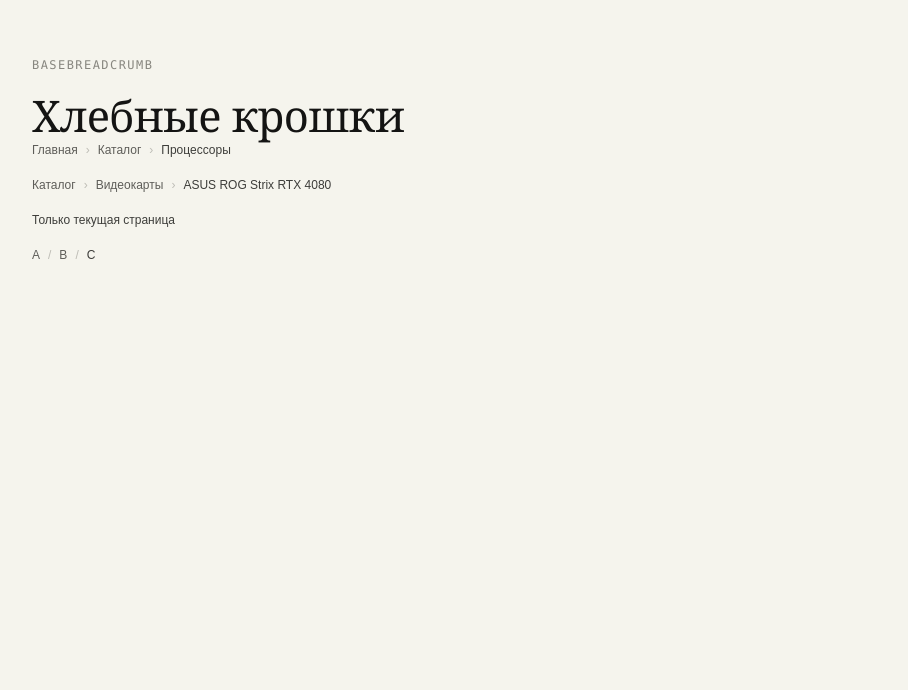
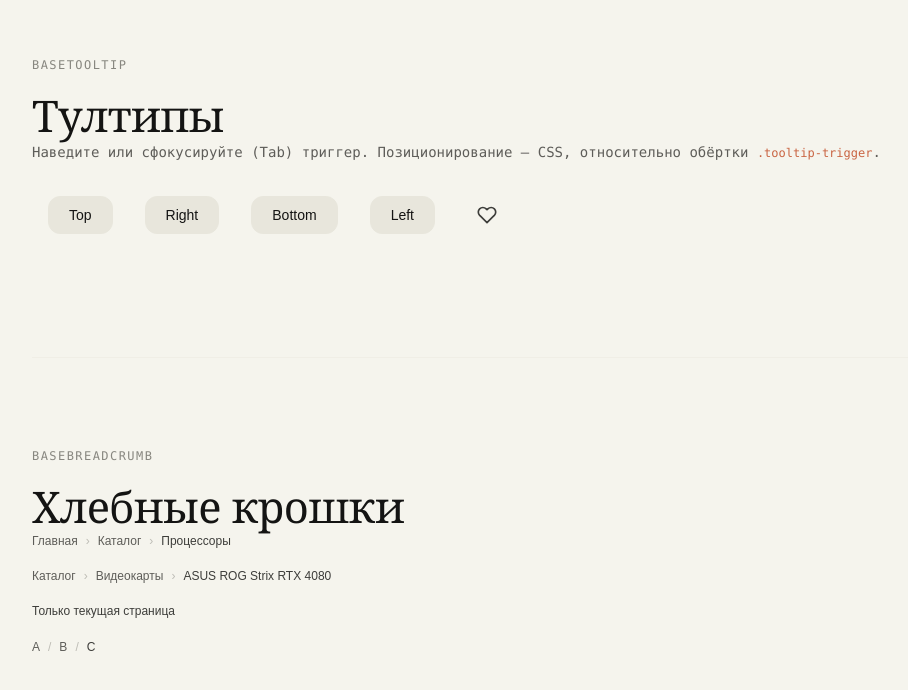
Before and after one commit to vitjaz/computer-shop-fe, a Vue app: page /ui-kit in a window 1280 px wide. Shown: the part 6129-6819 px from the top of the page, without its empty margins (40-948 px from the left). Before the commit the page ends 6484 px from the top, so only its background shows below. Built offline with nearby package versions, Linux system fonts and the light colour scheme; the HTML template or start-up script is replaced by a standard one.

Commit message:
feat(common): BaseTooltip + tooltip family

```diff
--- a/src/assets/styles/base.css
+++ b/src/assets/styles/base.css
@@ -636,6 +636,53 @@ h4 {
 }
 .toast--error {
   border-color: color-mix(in oklch, var(--danger) 26%, transparent);
+}
+
+/* ─── тултипы ─────────────────────────────────────────────────────── */
+.tooltip-trigger {
+  position: relative;
+  display: inline-flex;
+}
+.tooltip {
+  position: absolute;
+  z-index: 90;
+  background: var(--fg);
+  color: var(--surface);
+  padding: var(--sp-1) var(--sp-2);
+  border-radius: var(--radius-sm);
+  font-size: var(--fs-xs);
+  line-height: 1.4;
+  white-space: nowrap;
+  pointer-events: none;
+  opacity: 0;
+  visibility: hidden;
+  transition:
+    opacity var(--motion-fast) var(--ease),
+    visibility var(--motion-fast) var(--ease);
+}
+.tooltip[data-visible='true'] {
+  opacity: 1;
+  visibility: visible;
+}
+.tooltip--top {
+  bottom: calc(100% + var(--sp-2));
+  left: 50%;
+  transform: translateX(-50%);
+}
+.tooltip--bottom {
+  top: calc(100% + var(--sp-2));
+  left: 50%;
+  transform: translateX(-50%);
+}
+.tooltip--left {
+  right: calc(100% + var(--sp-2));
+  top: 50%;
+  transform: translateY(-50%);
+}
+.tooltip--right {
+  left: calc(100% + var(--sp-2));
+  top: 50%;
+  transform: translateY(-50%);
 }
 
 /* ─── модальный диалог ────────────────────────────────────────────── */
--- /dev/null
+++ b/src/components/common/BaseTooltip.vue
@@ -0,0 +1,50 @@
+<script setup lang="ts">
+import { ref, useId } from 'vue'
+
+interface Props {
+  content: string
+  placement?: 'top' | 'right' | 'bottom' | 'left'
+}
+
+withDefaults(defineProps<Props>(), {
+  placement: 'top',
+})
+
+const visible = ref(false)
+const tooltipId = useId()
+
+function show(): void {
+  visible.value = true
+}
+
+function hide(): void {
+  visible.value = false
+}
+
+function onKeydown(event: KeyboardEvent): void {
+  if (event.key === 'Escape') hide()
+}
+</script>
+
+<template>
+  <span
+    class="tooltip-trigger"
+    :aria-describedby="tooltipId"
+    @mouseenter="show"
+    @mouseleave="hide"
+    @focusin="show"
+    @focusout="hide"
+    @keydown="onKeydown"
+  >
+    <slot />
+    <span
+      :id="tooltipId"
+      :class="['tooltip', `tooltip--${placement}`]"
+      role="tooltip"
+      :data-visible="visible ? 'true' : 'false'"
+      >{{ content }}</span
+    >
+  </span>
+</template>
+
+<style scoped></style>
--- a/src/views/UiKitView.vue
+++ b/src/views/UiKitView.vue
@@ -20,6 +20,7 @@ import BaseSelect from '@/components/common/BaseSelect.vue'
 import BaseTag from '@/components/common/BaseTag.vue'
 import BaseTextarea from '@/components/common/BaseTextarea.vue'
 import BaseToast from '@/components/common/BaseToast.vue'
+import BaseTooltip from '@/components/common/BaseTooltip.vue'
 
 import { useToastStore } from '@/stores/toast'
 
@@ -440,6 +441,34 @@ const categoryOptions = [
     </section>
 
     <section class="section">
+      <p class="eyebrow">BaseTooltip</p>
+      <h2 class="h2">Тултипы</h2>
+      <p class="meta kit-tooltip-help">
+        Наведите или сфокусируйте (Tab) триггер. Позиционирование — CSS, относительно обёртки
+        <code>.tooltip-trigger</code>.
+      </p>
+      <div class="kit-tooltip-grid">
+        <BaseTooltip content="Наверх" placement="top">
+          <BaseButton variant="secondary">Top</BaseButton>
+        </BaseTooltip>
+        <BaseTooltip content="Вправо" placement="right">
+          <BaseButton variant="secondary">Right</BaseButton>
+        </BaseTooltip>
+        <BaseTooltip content="Вниз" placement="bottom">
+          <BaseButton variant="secondary">Bottom</BaseButton>
+        </BaseTooltip>
+        <BaseTooltip content="Влево" placement="left">
+          <BaseButton variant="secondary">Left</BaseButton>
+        </BaseTooltip>
+        <BaseTooltip content="Добавить в избранное">
+          <BaseIconButton label="В избранное">
+            <template #icon><BaseIcon name="heart" /></template>
+          </BaseIconButton>
+        </BaseTooltip>
+      </div>
+    </section>
+
+    <section class="section">
       <p class="eyebrow">BaseBreadcrumb</p>
       <h2 class="h2">Хлебные крошки</h2>
       <div class="stack kit-crumb">
@@ -494,6 +523,20 @@ const categoryOptions = [
   color: var(--accent);
 }
 
+.kit-tooltip-grid {
+  display: flex;
+  flex-wrap: wrap;
+  align-items: center;
+  gap: var(--sp-8);
+  padding: var(--sp-8) var(--sp-4);
+}
+
+.kit-tooltip-help code {
+  font-family: var(--font-mono);
+  font-size: var(--fs-xs);
+  color: var(--accent);
+}
+
 .kit-dropdown {
   align-items: flex-start;
 }
```
Also changed, not shown: 1 other file (tests, documents, lock files or other folders).
